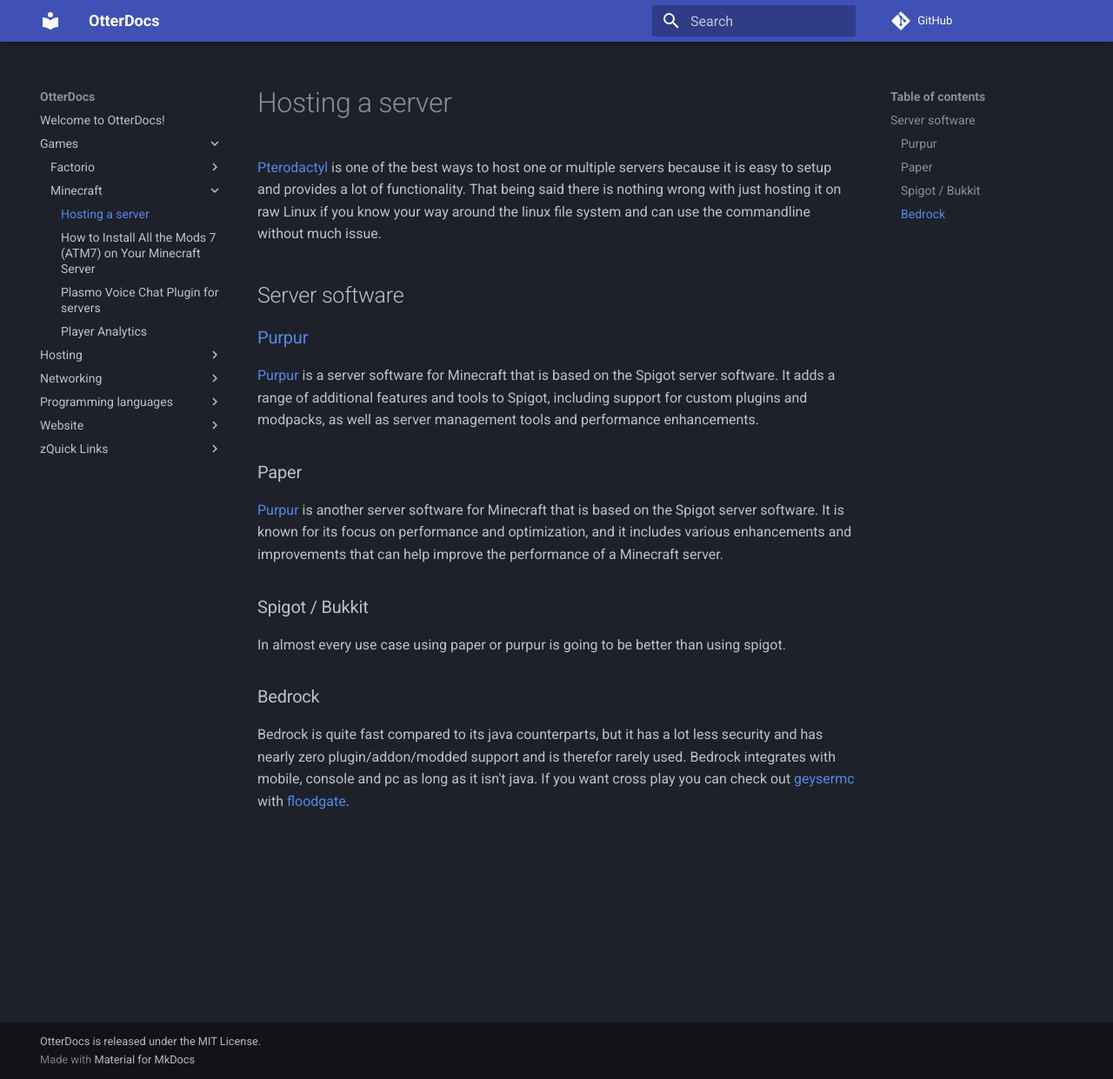
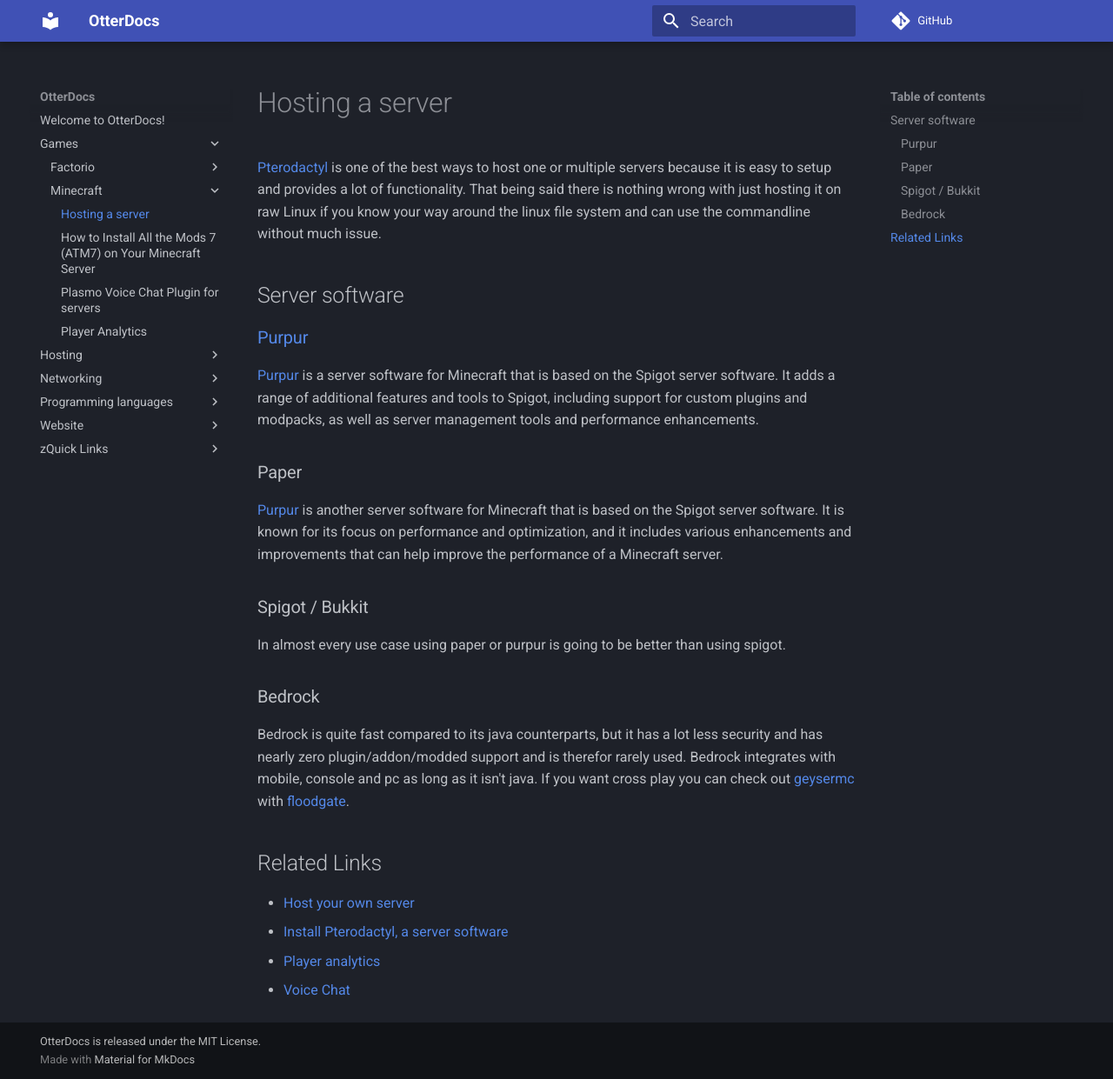
Before and after one commit to DeeKahy/OtterDocs, an MkDocs documentation site: the page built from docs/Games/Minecraft/Hosting a server.md, in a window 1280 px wide and 1241 px high. Shown: the whole window at 87% size. Built offline with MkDocs 1.6.1 and Material for MkDocs 9.7.7, drawn with Linux system fonts in a browser that asks for light colours; comment, search, counter and statistics services are not loaded.

Commit message:
formatting and related links

```diff
--- a/docs/Games/Minecraft/Hosting a server.md
+++ b/docs/Games/Minecraft/Hosting a server.md
@@ -26,3 +26,10 @@
 plugin/addon/modded support and is therefor rarely used. Bedrock integrates with mobile, console and pc as long as it
 isn't java. If you want cross play you can check out [geysermc](https://geysermc.org/) with
 [floodgate](https://github.com/GeyserMC/Floodgate/).
+
+
+## Related Links
+* [Host your own server](/Hosting/Introduction-to-Server-Hosting.md)
+* [Install Pterodactyl, a server software](/Hosting/Applications/Pterodactyl.md)
+* [Player analytics](Player-Analytics.md)
+* [Voice Chat](Plasmo-Voice-Chat-Plugin-for-servers.md)
```
Also changed, not shown: docs/Games/Factorio/How to Install Factorio Mods on a Server.md (+5 -0 lines), docs/Hosting/Applications/Nextcloud.md (+9 -10 lines), docs/Programming-languages/JavaScript.md (renamed from docs/Programming languages/JavaScript.md), docs/Programming-languages/Rust.md (renamed from docs/Programming languages/Rust.md).
